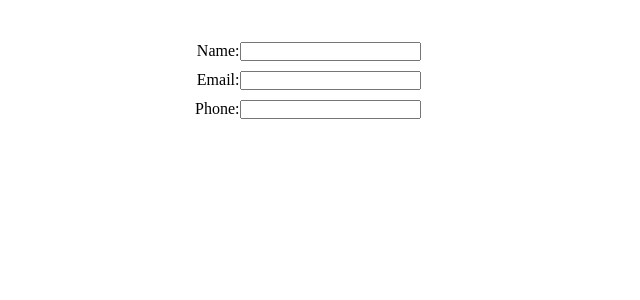
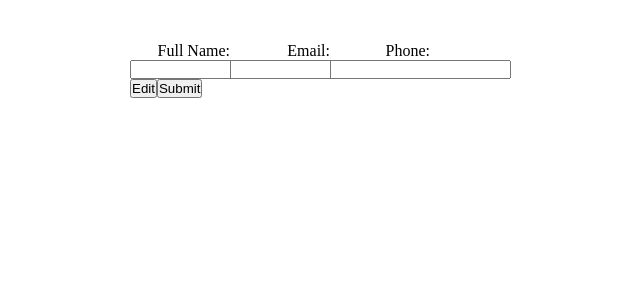
Before and after one commit to draczihper/resume, a React (Vite) app: page / in a window 1280 px wide. Shown: the top 300 px of the page, without its empty margins (360-1000 px from the left). Built offline with nearby package versions, Linux system fonts and the light colour scheme.

Commit message:
Add input button and Profile components

```diff
--- a/src/components/Profile.jsx
+++ b/src/components/Profile.jsx
@@ -1,14 +1,38 @@
-import { useState } from "react";
+import { useState } from 'react';
+
+function Input({label, id}) {
+  const [value, setValue] = useState(' ');
+
+  function handleInput(e) {
+  setValue(e.target.value);
+  console.log(e.target.value)
+  }
+
+  return (
+    <label htmlFor={id}>{label}:
+      <input type="text" id={id} value={value} onInput={handleInput}/>
+    </label>
+  )
+}
+
+function Button({child}) {
+  return (
+    <button>{child}</button>
+  )
+}
+
 
 export default function Profile() {
+
   return (
     <div className="profile-details">
-      <label htmlFor="name">Name:</label>
-        <input type="text" name="name"/><br></br>
-     <label htmlFor="email">Email:</label>
-        <input type="text" name="email"/><br></br>
-     <label htmlFor="phone">Phone:</label>
-      <input type="text" name="phone" /><br></br>
+        <form action="">
+      <Input label={"Full Name"} id={"name"}/>
+      <Input label={"Email"} id={"email"}/>
+      <Input label={"Phone"} id={"phone"}/>
+      </form>
+      <Button child={"Edit"} />
+      <Button child={"Submit"} />
     </div>
-  );
+  )
 }
```
